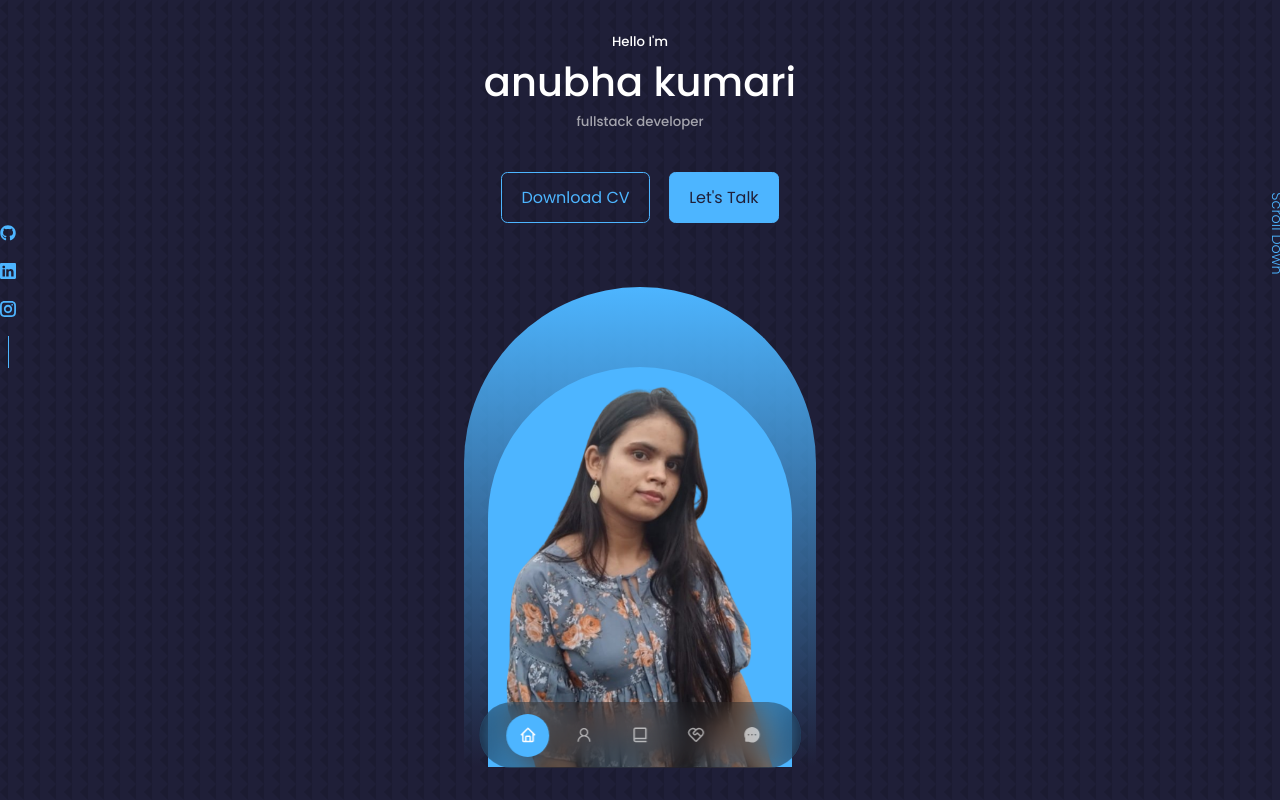
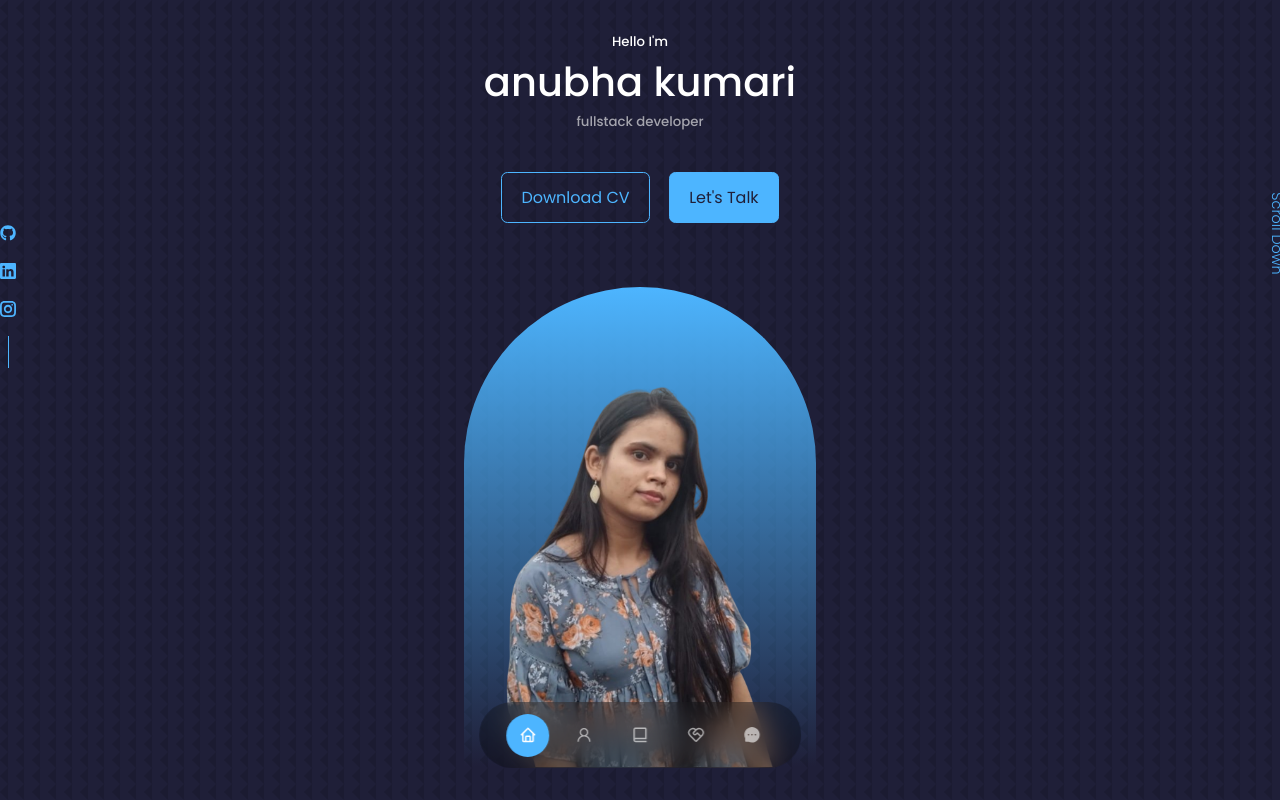
Before and after one commit to Anubha13kumari/portfolio, a React (Create React App) app in the folder portfolio/: page / in a window 1280 px wide. Shown: the top 800 px of the page. Built offline with nearby package versions, Linux system fonts and the light colour scheme.

Commit message:
changed photo

```diff
--- a/portfolio/src/components/header/header.css
+++ b/portfolio/src/components/header/header.css
@@ -49,7 +49,6 @@ header{
 }
 .me-img {
 
-    background:linear-gradient(var(--color-primary),transparent);
 
 
     border-radius: 12rem 12rem 0 0;
```
Also changed, not shown: portfolio/src/assets/me.png.
